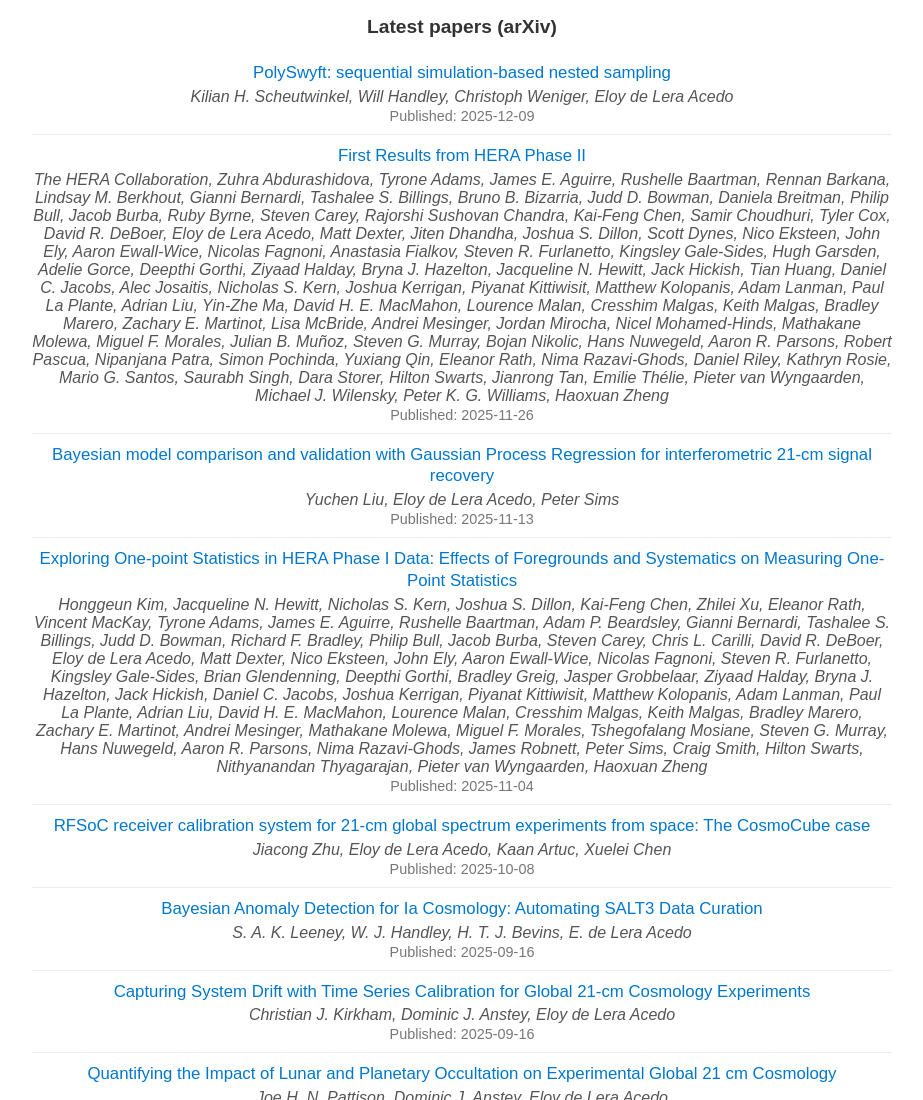
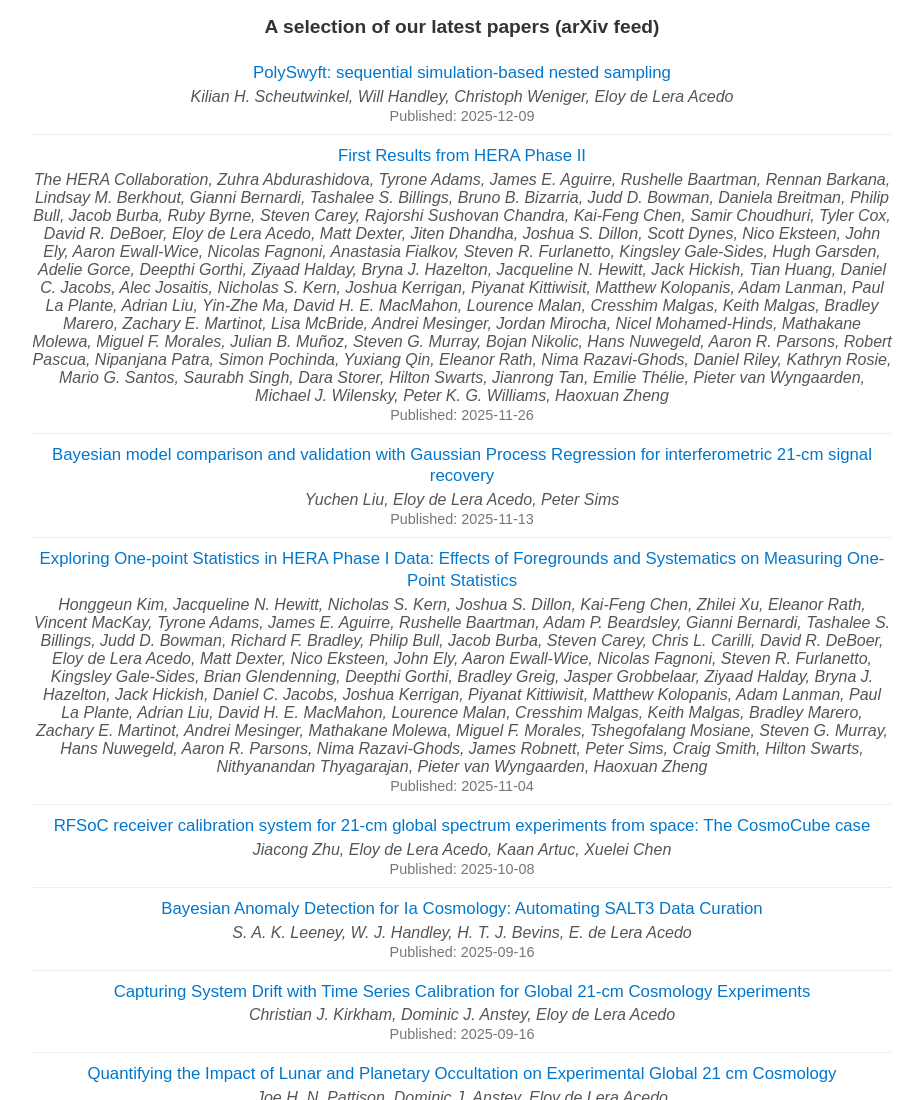
Before and after one commit to Eloy82/arxiv-feed, a plain HTML site: page index.html in a window 1280 px wide. Shown: the top 1100 px of the page, without its empty margins (178-1101 px from the left). Drawn offline with Linux system fonts and the light colour scheme.

Commit message:
Update index.html

```diff
--- a/index.html
+++ b/index.html
@@ -3,7 +3,7 @@
 <head>
   <meta charset="utf-8" />
   <meta name="viewport" content="width=device-width,initial-scale=1" />
-  <title>A selection of our latest papers (arXiv feed)</title>
+  <title>A selection of our latest papers</title>
   <style>
     body { margin:0; font-family: Arial, sans-serif; background: transparent; }
     .box { max-width: 860px; margin: 0 auto; padding: 16px; }
@@ -20,7 +20,7 @@
 </head>
 <body>
   <div class="box">
-    <h2>Latest papers (arXiv)</h2>
+    <h2>A selection of our latest papers (arXiv feed)</h2>
     <div id="papers" class="status">Loading…</div>
   </div>
 
```
